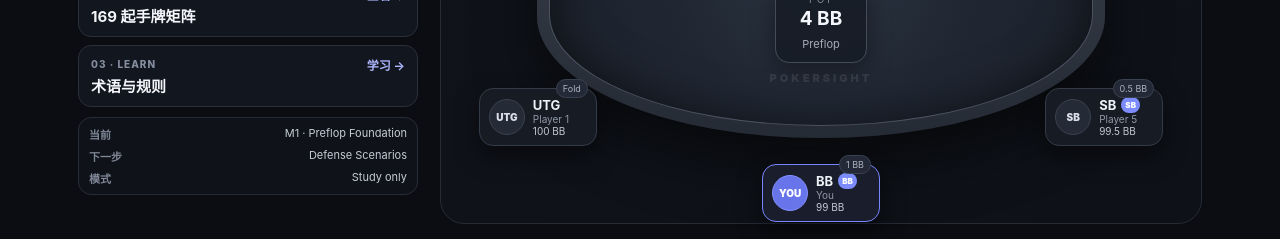
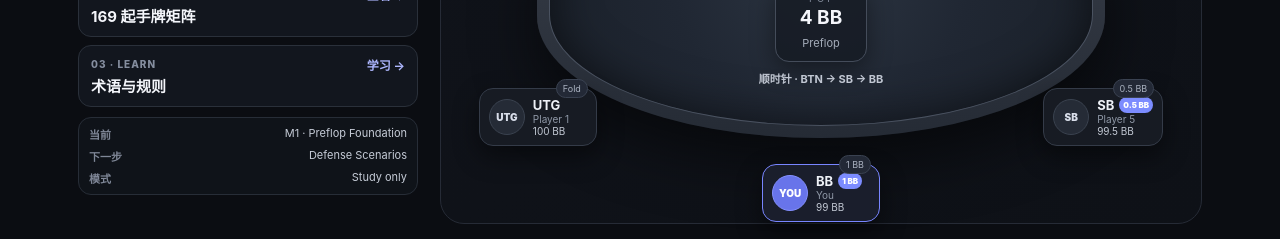
Before and after one commit to howyu/poker-sight, a Next.js app: page / in a window 1280 px wide. Shown: the part 467-706 px from the top of the page. Built offline with nearby package versions, Linux system fonts and the light colour scheme.

Commit message:
Make the clockwise blind order explicit on the shared table

```diff
--- a/app/PokerTable.tsx
+++ b/app/PokerTable.tsx
@@ -21,7 +21,7 @@ export default function PokerTable({ seats, pot, seatHref, className }: PokerTab
     <div className={className ? `pokerStage ${className}` : "pokerStage"}>
       <div className="pokerRail">
         <div className="pokerFelt">
-          <div className="feltMark">POKERSIGHT</div>
+          <div className="tableDirection">顺时针 · BTN → SB → BB</div>
           <div className="potDisplay"><small>POT</small><strong>{pot}</strong><span>Preflop</span></div>
           <div className="boardGhost" aria-label="五张公共牌尚未发出">
             <i /><i /><i /><i /><i />
@@ -38,7 +38,8 @@ export default function PokerTable({ seats, pot, seatHref, className }: PokerTab
               <div className="seatLine">
                 <strong>{position}</strong>
                 {position === "BTN" && <span className="dealerChip">D</span>}
-                {(position === "SB" || position === "BB") && <span className="blindChip">{position}</span>}
+                {position === "SB" && <span className="blindChip">0.5 BB</span>}
+                {position === "BB" && <span className="blindChip">1 BB</span>}
               </div>
               {seat.name && <span>{seat.name}</span>}
               {seat.stack && <small>{seat.stack}</small>}
--- a/app/globals.css
+++ b/app/globals.css
@@ -32,7 +32,13 @@
   .trainerTable .trainerPokerStage { min-height: 400px; }
 }
 .pokerRail{position:absolute;left:11%;right:11%;top:17%;bottom:17%;border-radius:50%/44%;background:linear-gradient(180deg,#3b414c,#252b35);padding:12px;box-shadow:0 24px 60px #0008,inset 0 1px 0 #ffffff14}.pokerFelt{width:100%;height:100%;border-radius:50%/44%;background:radial-gradient(circle at 50% 38%,#2c3542 0,#202733 48%,#1a2029 100%);border:1px solid #4a5260;box-shadow:inset 0 0 45px #0008;display:flex;flex-direction:column;align-items:center;justify-content:center;gap:8px}
-.feltMark{order:1;font-size:11px;letter-spacing:3px;font-weight:900;color:#ffffff18}
+.tableDirection {
+  order: 1;
+  color: #c1c7d2;
+  font-size: 11px;
+  font-weight: 700;
+  white-space: nowrap;
+}
 .potDisplay{text-align:center;background:#151a22cc;border:1px solid #444c5a;border-radius:14px;padding:10px 14px;min-width:92px;box-shadow:0 8px 24px #0006}.potDisplay small{display:block;font-size:10px;color:#7f8796;letter-spacing:1.2px}.potDisplay strong{display:block;font-size:19px;margin:2px 0}.potDisplay span{font-size:11px;color:#a5adba}
 .boardGhost {
   order: -1;
@@ -48,7 +54,7 @@
   border-radius: 5px;
   background: #ffffff08;
 }
-.tableSeat{position:absolute;display:flex;align-items:center;gap:8px;min-width:118px;background:#171b23;border:1px solid #343b48;border-radius:14px;padding:8px 9px;color:#eef1f7;box-shadow:0 10px 26px #0007;transition:.16s ease}a.tableSeat:hover{transform:translateY(-2px);border-color:#6671a4;background:#1b202a}.tableSeat.hero{border-color:#7885ff;background:#1a1e2c}.avatar{display:grid;place-items:center;width:36px;height:36px;border-radius:50%;background:#252b36;border:1px solid #3a424f;font-size:10px;font-weight:900;color:#d9deea}.hero .avatar{background:#6874ea;border-color:#8490ff;color:white}.seatMeta{display:flex;flex-direction:column;min-width:0}.seatLine{display:flex;align-items:center;gap:5px}.seatMeta strong{font-size:13px}.seatMeta>span{font-size:10px;color:#8f98a7}.seatMeta small{font-size:10px;color:#c1c7d2}.dealerChip,.blindChip{display:grid;place-items:center;height:16px;min-width:16px;padding:0 4px;border-radius:9px;font-size:8px;font-weight:900}.dealerChip{background:#eceef4;color:#171a20}.blindChip{background:#7c8cff;color:#fff}.actionTag{position:absolute;top:-10px;right:8px;background:#232936;border:1px solid #3a4251;color:#aab2c0;border-radius:10px;padding:3px 6px;font-size:9px;font-style:normal}.actionTag.active{background:#312d55;border-color:#665da2;color:#d8d4ff}
+.tableSeat{position:absolute;display:flex;align-items:center;gap:8px;min-width:118px;background:#171b23;border:1px solid #343b48;border-radius:14px;padding:8px 9px;color:#eef1f7;box-shadow:0 10px 26px #0007;transition:.16s ease}a.tableSeat:hover{transform:translateY(-2px);border-color:#6671a4;background:#1b202a}.tableSeat.hero{border-color:#7885ff;background:#1a1e2c}.avatar{display:grid;place-items:center;width:36px;height:36px;border-radius:50%;background:#252b36;border:1px solid #3a424f;font-size:10px;font-weight:900;color:#d9deea}.hero .avatar{background:#6874ea;border-color:#8490ff;color:white}.seatMeta{display:flex;flex-direction:column;min-width:0}.seatLine{display:flex;align-items:center;gap:5px}.seatMeta strong{font-size:13px}.seatMeta>span{font-size:10px;color:#8f98a7}.seatMeta small{font-size:10px;color:#c1c7d2}.dealerChip,.blindChip{display:grid;place-items:center;height:16px;min-width:16px;padding:0 4px;border-radius:9px;font-size:8px;font-weight:900}.dealerChip{background:#eceef4;color:#171a20}.blindChip{background:#7c8cff;color:#fff;white-space:nowrap}.actionTag{position:absolute;top:-10px;right:8px;background:#232936;border:1px solid #3a4251;color:#aab2c0;border-radius:10px;padding:3px 6px;font-size:9px;font-style:normal}.actionTag.active{background:#312d55;border-color:#665da2;color:#d8d4ff}
 /* Clockwise from the button: BTN, SB, BB (Hero), UTG, HJ, CO. */
 .seat-utg, .seat-hj { left: 3%; }
 .seat-btn, .seat-sb { right: 3%; }
```
